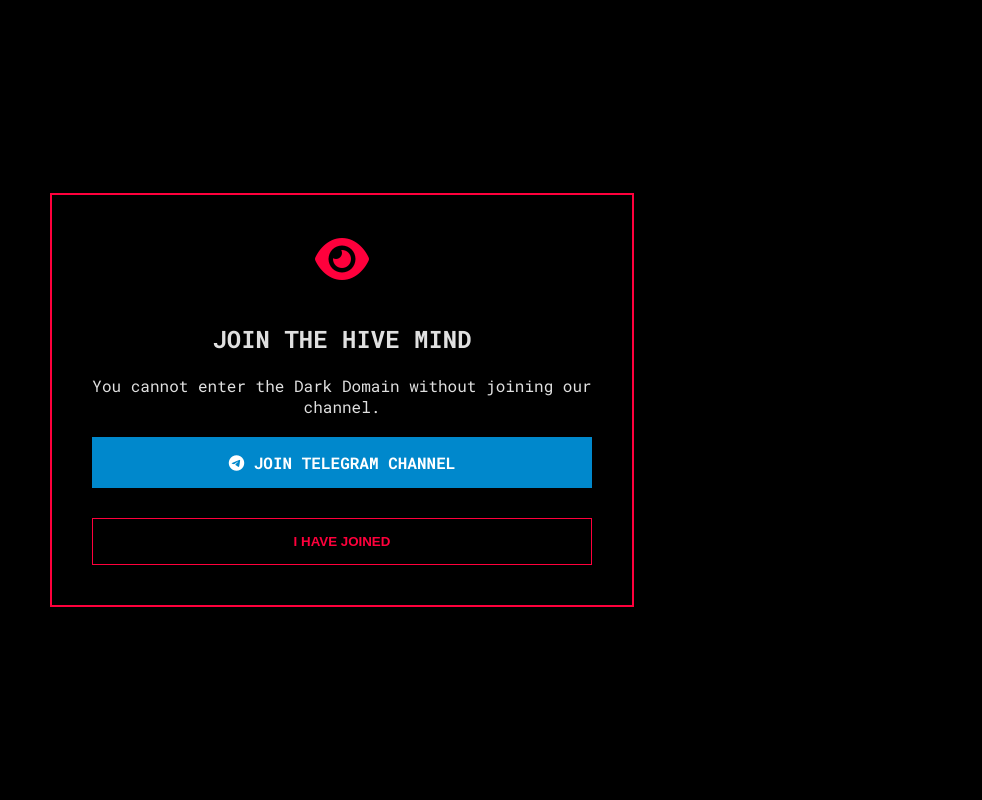
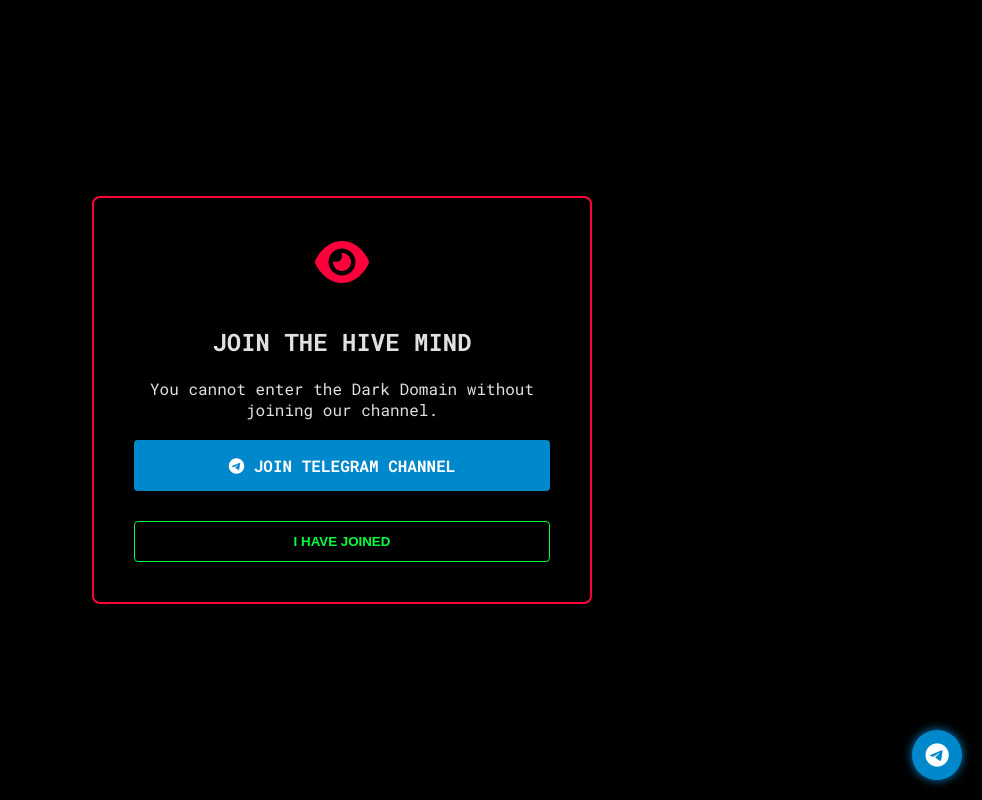
Before and after one commit to dominionfolorunsodaniel-hub/Evil-Gpt, a Flask app: page / in a window 1280 px wide. Shown: the whole page, without its empty margins (298-1280 px from the left). Run offline with Flask 3, Linux system fonts and the light colour scheme.

Commit message:
Update style.css

```diff
--- a/static/style.css
+++ b/static/style.css
@@ -5,7 +5,10 @@
     --neon-red: #ff003c;
     --neon-purple: #b026ff;
     --text-color: #e0e0e0;
+    --sidebar-width: 250px;
 }
+
+* { box-sizing: border-box; }
 
 body {
     margin: 0;
@@ -32,29 +42,31 @@ body {
 }
 
 .hidden { display: none !important; }
-.active { display: flex !important; }
 
+/* Login Screen */
 #login-screen {
     justify-content: center;
     align-items: center;
     flex-direction: column;
     position: relative;
     z-index: 10;
+    background: radial-gradient(circle at center, #111 0%, #000 100%);
 }
 
 .card {
     background: var(--card-bg);
     border: 1px solid var(--neon-green);
-    padding: 40px;
+    padding: 30px;
     text-align: center;
     box-shadow: 0 0 15px rgba(0, 255, 65, 0.2);
     max-width: 400px;
-    width: 100%;
+    width: 90%;
+    border-radius: 8px;
 }
 
 h1 {
     font-family: 'Creepster', cursive;
-    font-size: 3rem;
+    font-size: 2.5rem;
     color: var(--neon-green);
     animation: flicker 3s infinite;
     margin-bottom: 10px;
@@ -62,17 +74,42 @@ h1 {
 
 .subtitle {
     color: var(--neon-red);
-    margin-bottom: 30px;
+    margin-bottom: 20px;
 }
 
-input[type="text"], input[type="password"] {
-    width: 90%;
-    padding: 15px;
-    margin: 10px 0;
+.auth-toggle {
+    display: flex;
+    justify-content: center;
+    margin-bottom: 20px;
+    border-bottom: 1px solid #333;
+    padding-bottom: 10px;
+}
+
+.auth-toggle button {
+    background: transparent;
+    color: #00ff41;
+    border: none;
+    width: auto;
+    padding: 5px 15px;
+    font-size: 0.9rem;
+    cursor: pointer;
+}
+
+.auth-toggle button.active-tab {
+    background: rgba(0, 255, 65, 0.2);
+    color: black;
+    font-weight: bold;
+}
+
+input {
+    width: 100%;
+    padding: 12px;
+    margin: 8px 0;
     background: #111;
     border: 1px solid #333;
     color: var(--neon-green);
     font-family: inherit;
+    border-radius: 4px;
 }
 
 input:focus {
@@ -83,7 +120,7 @@ input:focus {
 
 button {
     width: 100%;
-    padding: 15px;
+    padding: 12px;
     background: transparent;
     border: 1px solid var(--neon-green);
     color: var(--neon-green);
@@ -91,6 +128,7 @@ button {
     cursor: pointer;
     transition: 0.3s;
     text-transform: uppercase;
+    border-radius: 4px;
     margin-top: 10px;
 }
 
@@ -100,15 +138,18 @@ button:hover {
     box-shadow: 0 0 20px var(--neon-green);
 }
 
-.error { color: var(--neon-red); margin-top: 10px; }
+.error { color: var(--neon-red); margin-top: 10px; font-size: 0.9rem; }
+.success { color: var(--neon-green); margin-top: 10px; font-size: 0.9rem; }
 
+/* Dashboard Layout */
 .sidebar {
-    width: 250px;
+    width: var(--sidebar-width);
     background: #080808;
     border-right: 1px solid #222;
     display: flex;
     flex-direction: column;
     padding: 20px;
+    height: 100%;
 }
 
 .logo {
@@ -264,6 +360,8 @@ button:hover {
     padding: 40px;
     text-align: center;
     max-width: 500px;
+    width: 90%;
+    border-radius: 8px;
 }
 
 .tg-btn {
@@ -274,36 +372,75 @@ button:hover {
     padding: 15px;
     margin: 20px 0;
     font-weight: bold;
+    border-radius: 4px;
 }
 
-#confirm-tg {
-    border-color: var(--neon-red);
-    color: var(--neon-red);
-}
-#confirm-tg:hover {
-    background: var(--neon-red);
-    color: black;
+.support-btn {
+    position: fixed;
+    bottom: 20px;
+    right: 20px;
+    background: #0088cc;
+    color: white;
+    width: 50px;
+    height: 50px;
+    border-radius: 50%;
+    display: flex;
+    justify-content: center;
+    align-items: center;
+    font-size: 1.5rem;
+    box-shadow: 0 0 10px #0088cc;
+    z-index: 1000;
+    text-decoration: none;
+    transition: 0.3s;
 }
 
-.admin-controls textarea {
-    width: 100%;
-    height: 100px;
-    background: #111;
-    color: white;
-    border: 1px solid #333;
-    margin-bottom: 10px;
+.support-btn:hover {
+    transform: scale(1.1);
+    box-shadow: 0 0 20px #0088cc;
 }
 
-.pending-item {
-    display: flex;
-    justify-content: space-between;
-    align-items: center;
-    padding: 10px;
-    border-bottom: 1px solid #333;
+.mobile-menu-btn {
+    display: none;
+    position: absolute;
+    top: 20px;
+    left: 20px;
+    font-size: 1.5rem;
+    color: var(--neon-green);
+    cursor: pointer;
+    z-index: 100;
 }
 
-.pending-item button {
-    width: auto;
-    padding: 5px 10px;
-    margin: 0;
+/* Mobile Responsiveness */
+@media (max-width: 768px) {
+    .container {
+        flex-direction: column;
     }
+
+    .sidebar {
+        position: fixed;
+        left: -100%;
+        top: 0;
+        width: 80%;
+        z-index: 90;
+        transition: 0.3s;
+        box-shadow: 2px 0 10px rgba(0,0,0,0.5);
+    }
+
+    .sidebar.open {
+        left: 0;
+    }
+
+    .mobile-menu-btn {
+        display: block;
+    }
+
+    .content {
+        padding: 60px 15px 20px 15px; /* Top padding for menu btn */
+    }
+
+    h1 { font-size: 2rem; }
+
+    .chat-window {
+        height: 50vh;
+    }
+}
```
Also changed, not shown: other parts of static/style.css (+74 -12 lines).
